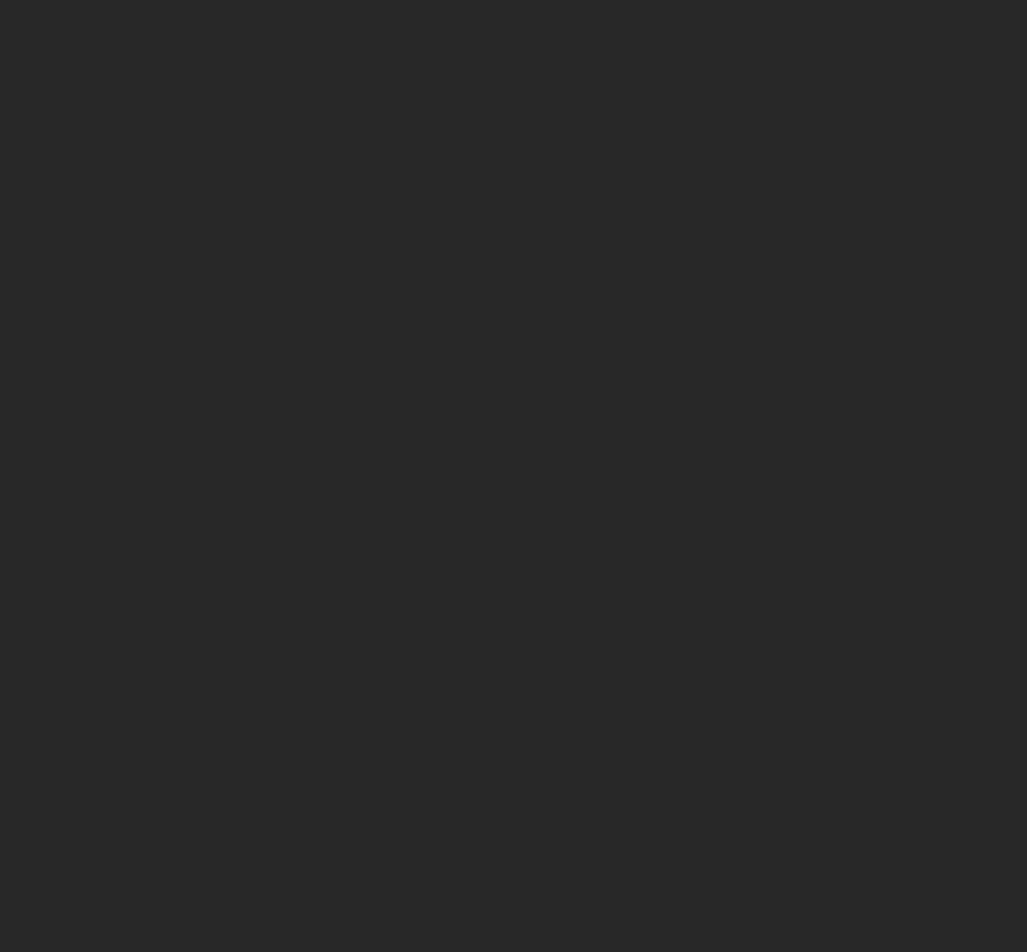
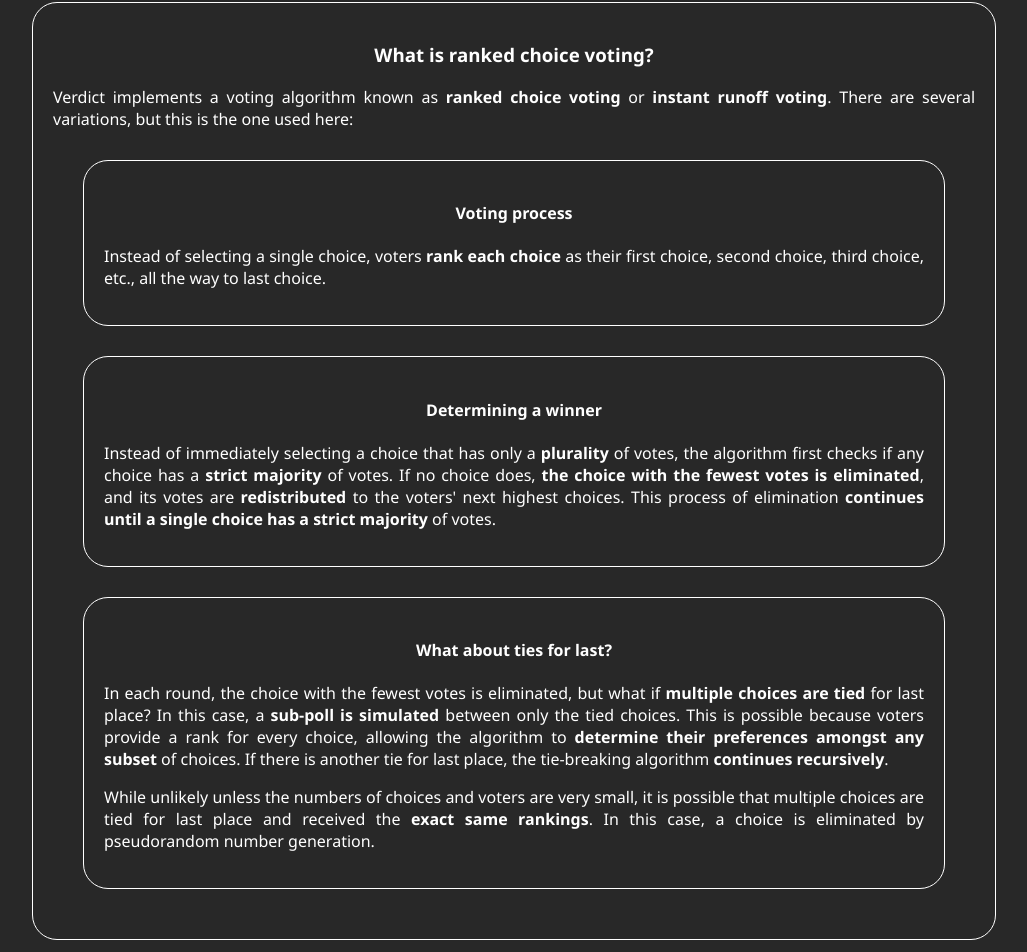
Before and after one commit to noahkawaguchi/verdict, a React (Vite) app in the folder frontend/: page / in a window 1280 px wide. Shown: the part 304-1256 px from the top of the page, without its empty margins (126-1153 px from the left). Before the commit the page ends 800 px from the top, so only its background shows below. Built offline with nearby package versions, Linux system fonts and the light colour scheme; no server answers.

Commit message:
Explain ranked choice voting on the home page

```diff
--- a/frontend/src/App.tsx
+++ b/frontend/src/App.tsx
@@ -1,7 +1,7 @@
 import { BrowserRouter as Router, Routes, Route } from 'react-router-dom';
 import './App.css';
 import MainLayout from './layouts/MainLayout';
-import HomePage from './pages/HomePage';
+import HomePage from './pages/HomePage/HomePage';
 import CreatePollPage from './pages/CreatePoll/CreatePollPage';
 import CastBallotPage from './pages/CastBallot/CastBallotPage';
 import ViewResultsPage from './pages/ViewResults/ViewResultsPage';
--- a/frontend/src/pages/HomePage.tsx
+++ /dev/null
@@ -1,27 +0,0 @@
-import { Link } from "react-router-dom";
-
-const HomePage = () => {
-  return (
-    <>
-      <h3>Welcome to Verdict</h3>
-      <p>
-        <i>A place for ranked choice voting</i>
-      </p>
-      <h4>
-        Check this project out on{' '}
-        <a
-          href='https://github.com/noahkawaguchi/verdict'
-          target='_blank'
-          rel='noopener noreferrer'
-        >
-          GitHub
-        </a>
-      </h4>
-      <p>
-        Or <Link to='/create-poll'>create a new poll</Link>
-      </p>
-    </>
-  );
-};
-
-export default HomePage;
--- /dev/null
+++ b/frontend/src/pages/HomePage/HomePage.module.css
@@ -0,0 +1,17 @@
+.explanationBlock {
+  border: 1px solid var(--light-text);
+  border-radius: 25px;
+  padding: 20px;
+  margin: 30px;
+}
+
+@media (min-width: 1024px) {
+  .explanationParent {
+    width: 964px;
+    margin: 30px auto;
+  }
+}
+
+.explanationBlock > p {
+  text-align: justify;
+}
--- /dev/null
+++ b/frontend/src/pages/HomePage/HomePage.tsx
@@ -0,0 +1,73 @@
+import { Link } from 'react-router-dom';
+import styles from './HomePage.module.css';
+
+const HomePage = () => {
+  return (
+    <>
+      <h2>Welcome to Verdict</h2>
+      <p>
+        <i>A place for ranked choice voting</i>
+      </p>
+      <h4>
+        Check this project out on{' '}
+        <a
+          href='https://github.com/noahkawaguchi/verdict'
+          target='_blank'
+          rel='noopener noreferrer'
+        >
+          GitHub
+        </a>
+      </h4>
+      <p>
+        Or <Link to='/create-poll'>create a new poll</Link>
+      </p>
+      <div className={`${styles.explanationParent} ${styles.explanationBlock}`}>
+        <h3>What is ranked choice voting?</h3>
+        <p>
+          Verdict implements a voting algorithm known as <strong>ranked choice voting</strong> or{' '}
+          <strong>instant runoff voting</strong>. There are several variations, but this is the one
+          used here:
+        </p>
+        <div className={styles.explanationBlock}>
+          <h4>Voting process</h4>
+          <p>
+            Instead of selecting a single choice, voters <strong>rank each choice</strong> as their
+            first choice, second choice, third choice, etc., all the way to last choice.
+          </p>
+        </div>
+        <div className={styles.explanationBlock}>
+          <h4>Determining a winner</h4>
+          <p>
+            Instead of immediately selecting a choice that has only a <strong>plurality</strong> of
+            votes, the algorithm first checks if any choice has a <strong>strict majority</strong>{' '}
+            of votes. If no choice does,{' '}
+            <strong>the choice with the fewest votes is eliminated</strong>, and its votes are{' '}
+            <strong>redistributed</strong> to the voters' next highest choices. This process of
+            elimination <strong>continues until a single choice has a strict majority</strong> of
+            votes.
+          </p>
+        </div>
+        <div className={styles.explanationBlock}>
+          <h4>What about ties for last?</h4>
+          <p>
+            In each round, the choice with the fewest votes is eliminated, but what if{' '}
+            <strong>multiple choices are tied</strong> for last place? In this case, a{' '}
+            <strong>sub-poll is simulated</strong> between only the tied choices. This is possible
+            because voters provide a rank for every choice, allowing the algorithm to{' '}
+            <strong>determine their preferences amongst any subset</strong> of choices. If there is
+            another tie for last place, the tie-breaking algorithm{' '}
+            <strong>continues recursively</strong>.
+          </p>
+          <p>
+            While unlikely unless the numbers of choices and voters are very small, it is possible
+            that multiple choices are tied for last place and received the{' '}
+            <strong>exact same rankings</strong>. In this case, a choice is eliminated by
+            pseudorandom number generation.
+          </p>
+        </div>
+      </div>
+    </>
+  );
+};
+
+export default HomePage;
```
